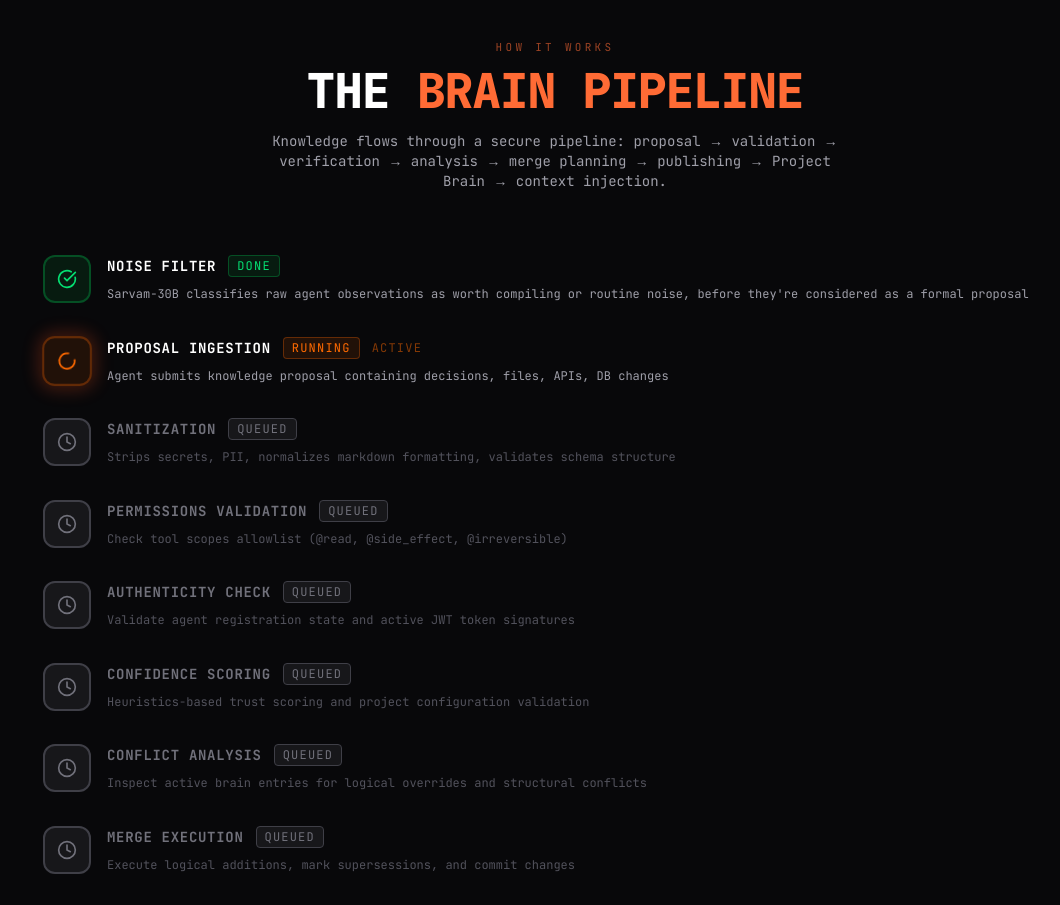
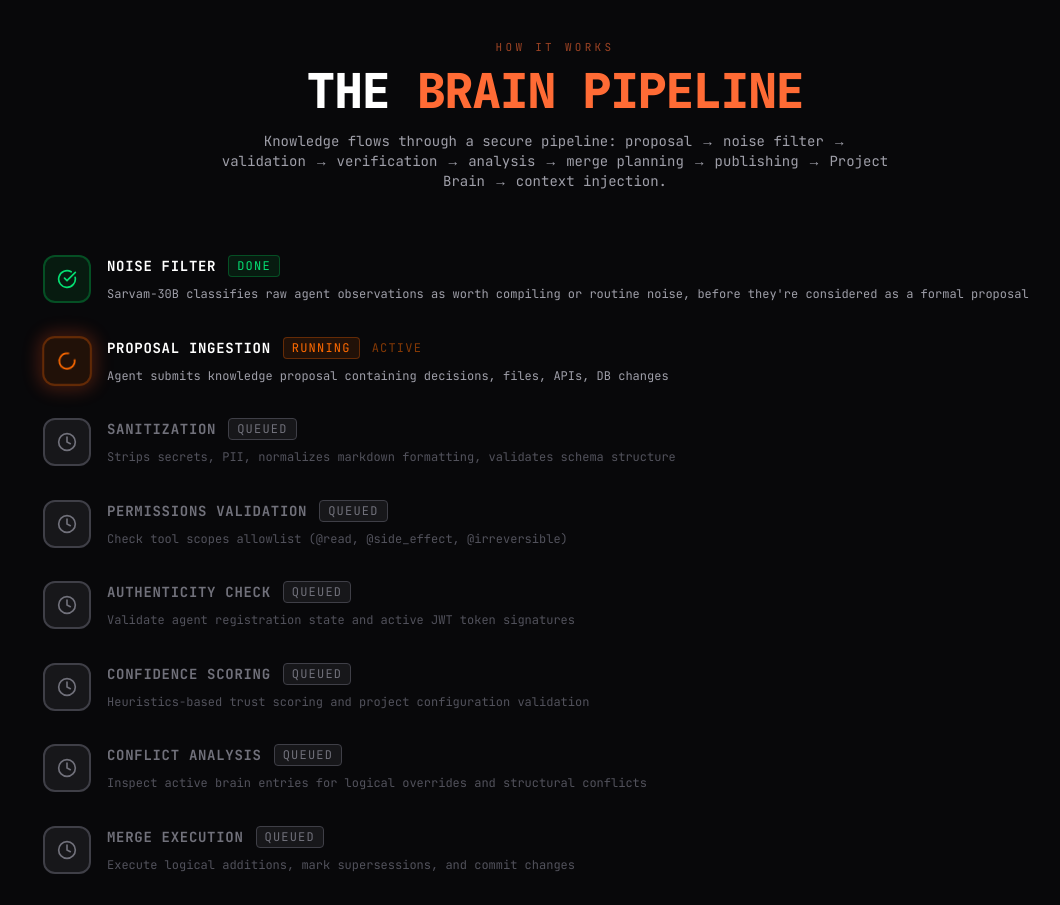
Before and after one commit to jayasukuv11-beep/agenthelm, a Next.js app: page / in a window 1280 px wide. Shown: the part 2700-3605 px from the top of the page, without its empty margins (85-1145 px from the left). Built offline with nearby package versions, Linux system fonts and the light colour scheme.

Commit message:
Update pipeline intro summary sentence on landing page

```diff
--- a/app/page-client.tsx
+++ b/app/page-client.tsx
@@ -68,8 +68,8 @@ export default function LandingPage() {
             <h2 className="text-3xl md:text-5xl font-black font-mono uppercase tracking-tight text-white mb-4">
               The <span className="text-[#ff6b35]">Brain Pipeline</span>
             </h2>
-            <p className="text-zinc-400 font-mono text-sm max-w-xl mx-auto">
-              Knowledge flows through a secure pipeline: proposal → validation → verification → analysis → merge planning → publishing → Project Brain → context injection.
+            <p className="text-zinc-400 font-mono text-sm max-w-2xl mx-auto">
+              Knowledge flows through a secure pipeline: proposal → noise filter → validation → verification → analysis → merge planning → publishing → Project Brain → context injection.
             </p>
           </div>
           <BrainPipelineAnimation />
```
